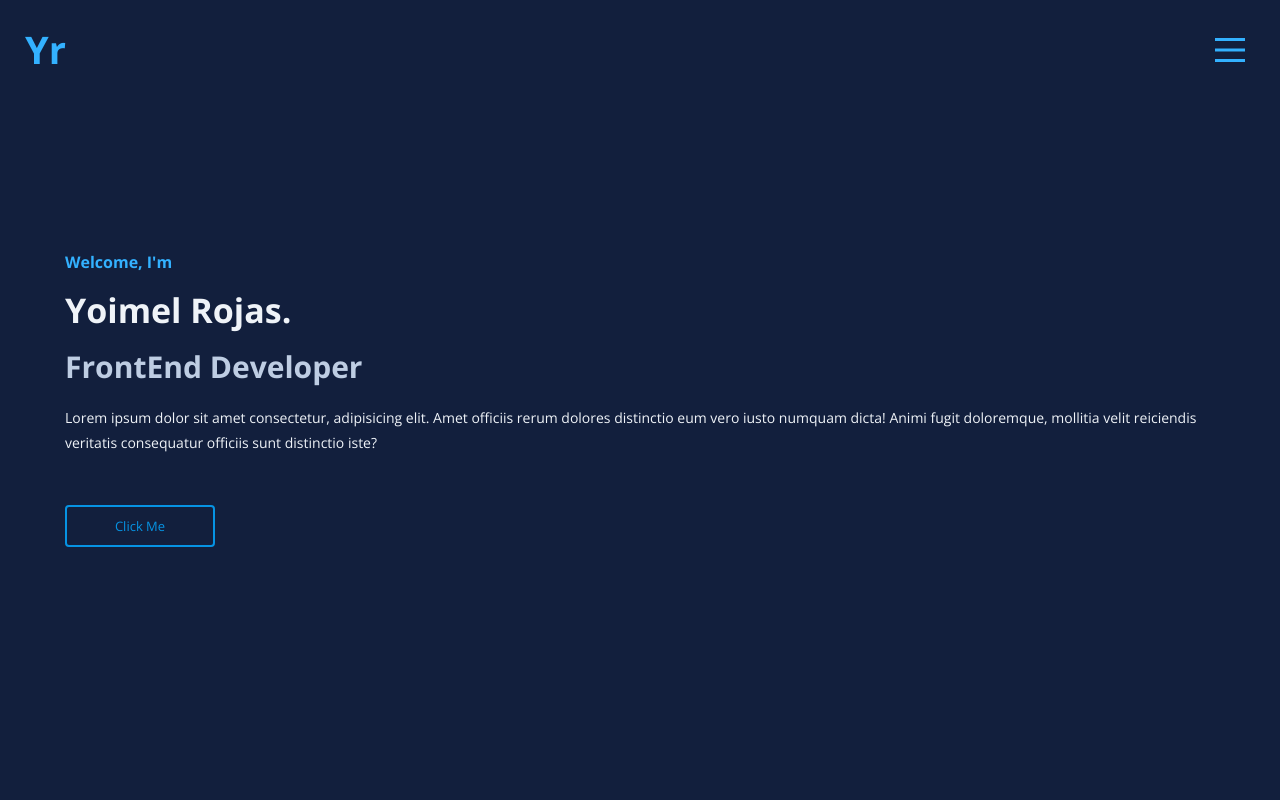
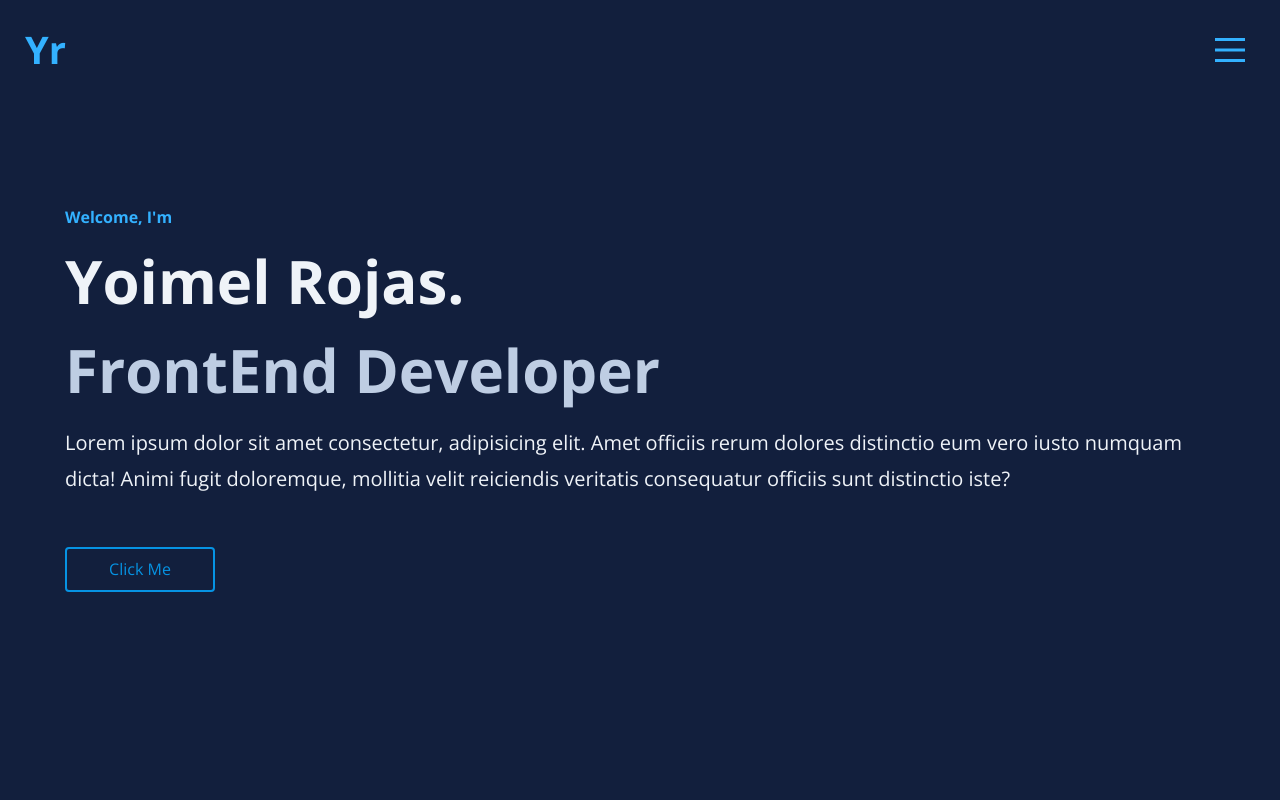
Before and after one commit to YoimelDev/portfolio, a website: page index.html in a window 1280 px wide. Shown: the top 800 px of the page. Drawn offline with nearby package versions, Linux system fonts and the light colour scheme.

Commit message:
add media to hero

```diff
--- a/src/scss/layout/_hero.scss
+++ b/src/scss/layout/_hero.scss
@@ -47,3 +47,22 @@
 		transition: all 0.25s cubic-bezier(0.645, 0.045, 0.355, 1) 0s;
 	}
 }
+
+@media (min-width: 768px) {
+	.hero {
+		&__content {
+			h2,
+			h3 {
+				font-size: 6rem;
+			}
+
+			p {
+				font-size: 2rem;
+			}
+		}
+
+		&__btn {
+			font-size: 1.6rem;
+		}
+	}
+}
```
Also changed, not shown: build/css/app.css, 1 other file.
